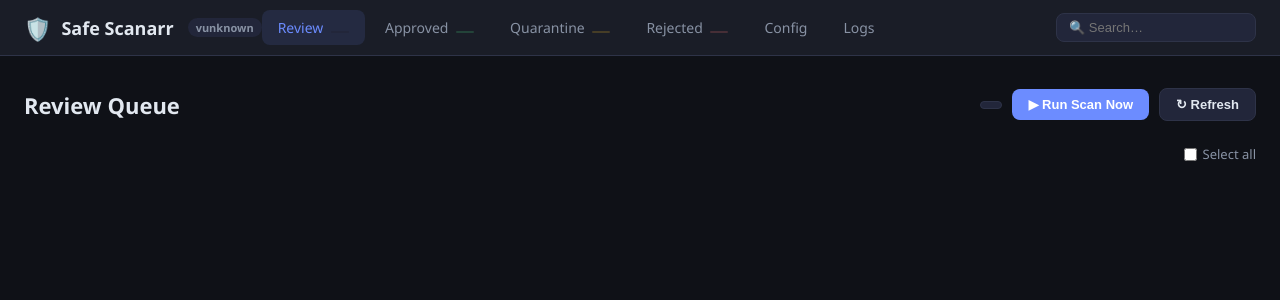
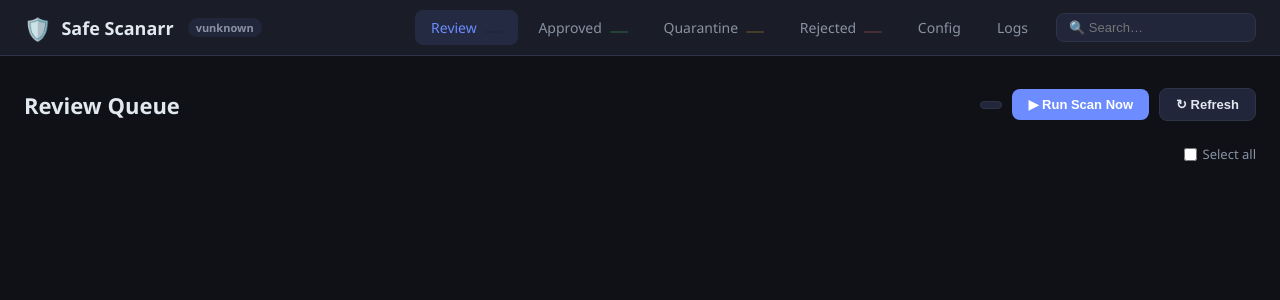
Before and after one commit to jckrbbt/safescanarr, a Flask app: page / in a window 1280 px wide. Shown: the top 300 px of the page. Run offline with Flask 3, Linux system fonts and the light colour scheme; data that the repository does not hold is empty; parts of the project's set-up code (start-up, migrations or seed data) failed here and were passed over.

Commit message:
v0.6-beta: state machine, zones, quarantine, webhooks, stats

```diff
--- a/config.py
+++ b/config.py
@@ -37,7 +37,6 @@ _DEFAULTS = {
     "webhook_on_reject":       True,
     # VCS
     "vcs_grid":                "4x4",
-    "vcs_quality":             80,    # JPEG quality 1-95
     "vcsi_timeout_seconds":    300,
 }
 
@@ -157,7 +156,6 @@ class Config:
         self.WEBHOOK_ON_REJECT       = cfg.get("webhook_on_reject", True)
         # VCS
         self.VCS_GRID                = cfg["vcs_grid"]
-        self.VCS_QUALITY             = int(cfg.get("vcs_quality", 80))
         self.VCSI_EXTRA_ARGS: list[str] = []
         self.VCSI_TIMEOUT_SECONDS    = cfg["vcsi_timeout_seconds"]
         # System
--- a/scanner.py
+++ b/scanner.py
@@ -80,17 +80,13 @@ def generate_vcs(video_path: Path, output_dir: Path, cfg, db: Database) -> bool:
     output_dir.mkdir(parents=True, exist_ok=True)
     out_file = output_dir / (video_path.stem + ".jpg")
 
-    extra = list(cfg.VCSI_EXTRA_ARGS)
-    if cfg.VCS_QUALITY and cfg.VCS_QUALITY != 95:
-        extra += ["--jpeg-quality", str(cfg.VCS_QUALITY)]
-
     cmd = [
         get_vcsi_bin(),
         str(video_path),
         "-t",
         "-g", cfg.VCS_GRID,
         "-o", str(out_file),
-    ] + extra
+    ] + list(cfg.VCSI_EXTRA_ARGS)
 
     log.info("Generating contact sheet: %s", video_path.name)
     try:
--- a/web/server.py
+++ b/web/server.py
@@ -217,7 +217,6 @@ def api_config_save():
         # Type coercions
         existing["poll_interval_seconds"]      = int(existing.get("poll_interval_seconds", 600))
         existing["vcsi_timeout_seconds"]       = int(existing.get("vcsi_timeout_seconds", 300))
-        existing["vcs_quality"]                = int(existing.get("vcs_quality", 80))
         existing["nudenet_frames"]             = int(existing.get("nudenet_frames", 10))
         existing["nudenet_threshold"]          = float(existing.get("nudenet_threshold", 0.1))
         existing["zone_auto_approve"]          = float(existing.get("zone_auto_approve", 0.1))
--- a/web/static/app.js
+++ b/web/static/app.js
@@ -314,7 +314,6 @@ async function loadConfig() {
   document.getElementById("cfg-webhook-quarantine").checked= !!cfg.webhook_on_quarantine;
   document.getElementById("cfg-webhook-reject").checked    = !!cfg.webhook_on_reject;
   document.getElementById("cfg-vcs-grid").value            = cfg.vcs_grid          || "4x4";
-  document.getElementById("cfg-vcs-quality").value         = cfg.vcs_quality       ?? 80;
   document.getElementById("cfg-vcsi-timeout").value        = cfg.vcsi_timeout_seconds || 300;
   checkArrKeys();
 }
@@ -343,7 +342,6 @@ async function saveConfig() {
     webhook_on_quarantine:      document.getElementById("cfg-webhook-quarantine").checked,
     webhook_on_reject:          document.getElementById("cfg-webhook-reject").checked,
     vcs_grid:                   document.getElementById("cfg-vcs-grid").value.trim(),
-    vcs_quality:                parseInt(document.getElementById("cfg-vcs-quality").value),
     vcsi_timeout_seconds:       parseInt(document.getElementById("cfg-vcsi-timeout").value),
   };
 
--- a/web/static/style.css
+++ b/web/static/style.css
@@ -36,6 +36,13 @@ body {
   position: sticky;
   top: 0;
   z-index: 100;
+}
+
+.nav-right {
+  display: flex;
+  align-items: center;
+  gap: 12px;
+  margin-left: auto;
 }
 
 .nav-brand {
@@ -702,7 +709,7 @@ textarea.input-full { resize: vertical; }
 .nav-badge.danger   { background: rgba(248,113,113,.2); color: var(--danger); }
 
 /* Nav search */
-.nav-search { margin-left: auto; }
+.nav-search { margin-left: 0; }
 .nav-search input {
   background: var(--bg3);
   border: 1px solid var(--border);
--- a/web/templates/index.html
+++ b/web/templates/index.html
@@ -13,6 +13,7 @@
       <span class="nav-title">Safe Scanarr</span>
       <span class="nav-version" id="nav-version"></span>
     </div>
+    <div class="nav-right">
     <div class="nav-links">
       <a href="#" class="nav-link active" data-page="pending">
         Review <span class="nav-badge" id="badge-pending"></span>
@@ -29,8 +30,9 @@
       <a href="#" class="nav-link" data-page="config">Config</a>
       <a href="#" class="nav-link" data-page="logs">Logs</a>
     </div>
-    <div class="nav-search">
-      <input type="text" id="global-search" placeholder="🔍 Search…" oninput="onGlobalSearch()">
+      <div class="nav-search">
+        <input type="text" id="global-search" placeholder="🔍 Search…" oninput="onGlobalSearch()">
+      </div>
     </div>
   </nav>
 
@@ -277,8 +279,6 @@
           <p class="hint">vcsi generates the contact sheet thumbnails. Grid size controls thumbnail count (4x4 = 16 frames). Quality affects file size — 80 is a good balance between quality and storage.</p>
           <label>Grid Size</label>
           <input type="text" id="cfg-vcs-grid" class="input-short" placeholder="4x4">
-          <label style="margin-top:12px">JPEG Quality (1–95)</label>
-          <input type="number" id="cfg-vcs-quality" class="input-short" min="1" max="95">
           <label style="margin-top:12px">Timeout (seconds)</label>
           <input type="number" id="cfg-vcsi-timeout" class="input-short" min="30">
         </section>
```
